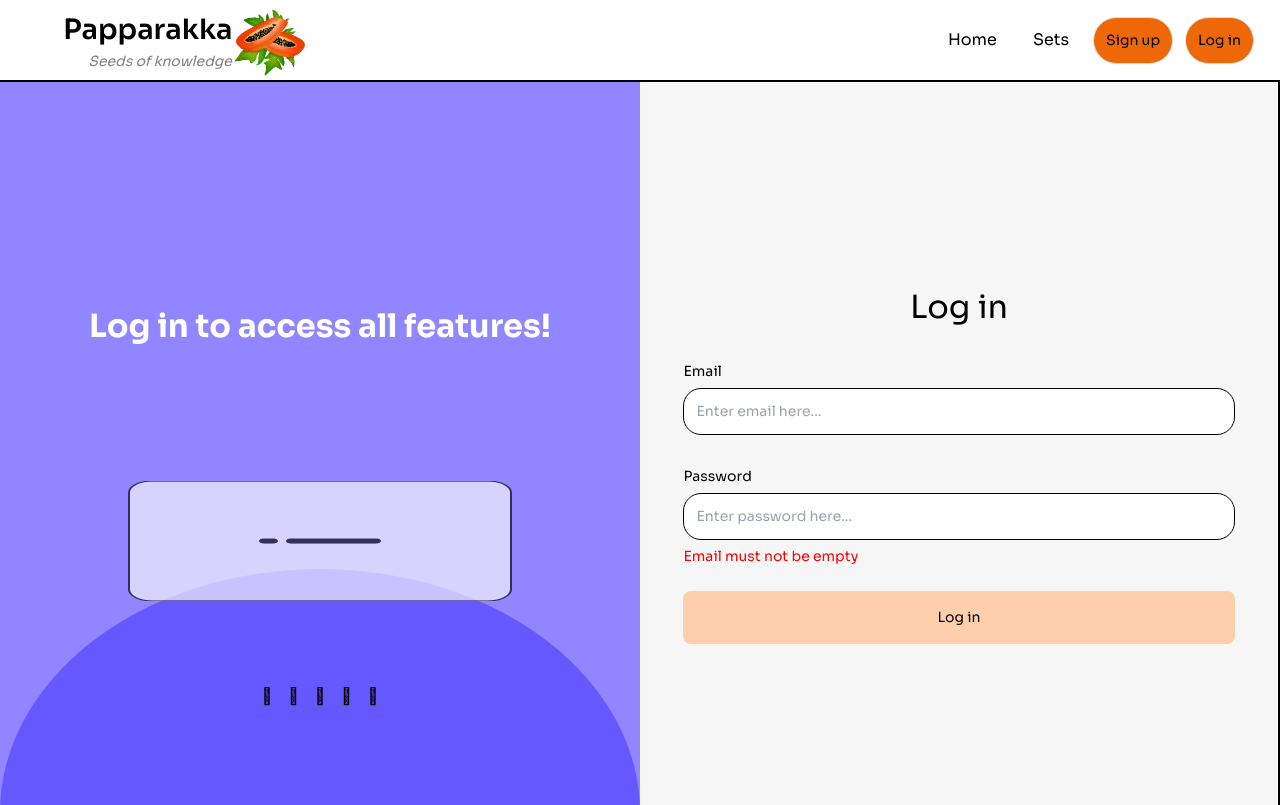
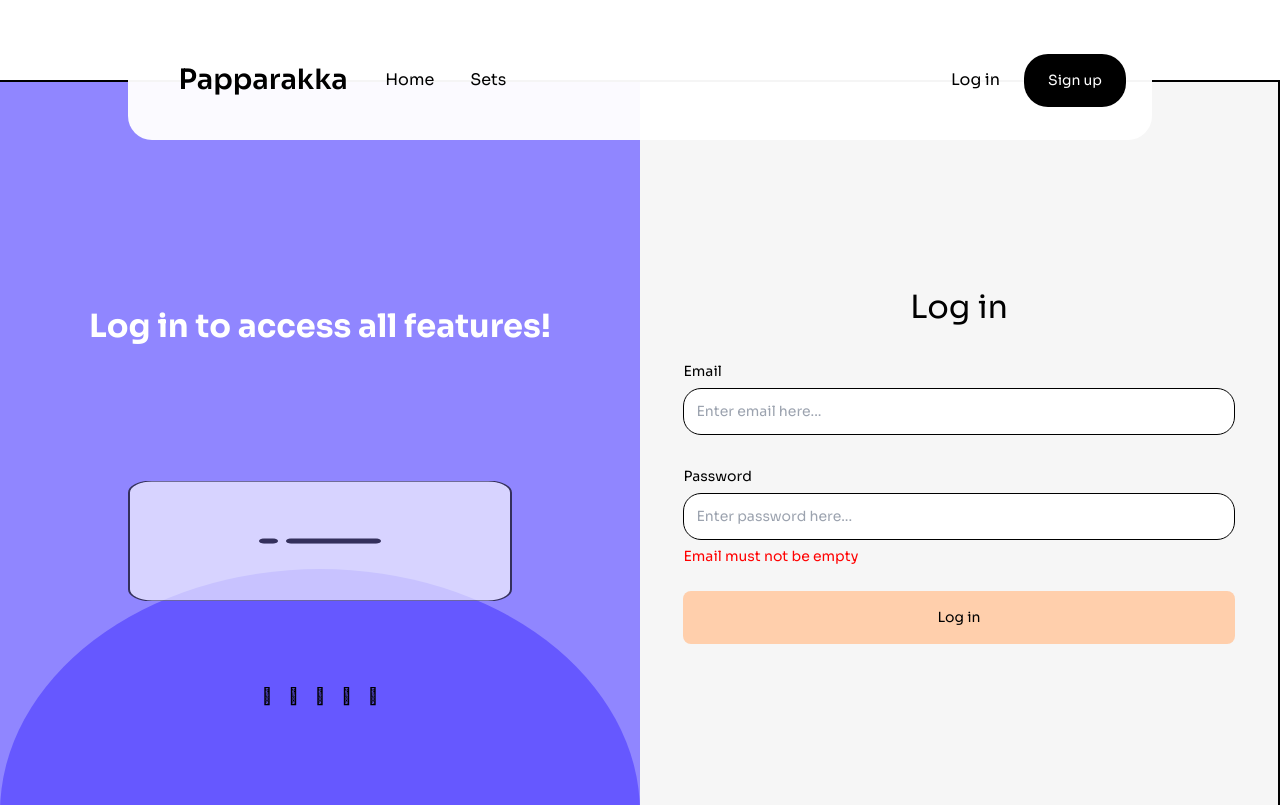
Before and after one commit to SuspenseFallback/paparakka, a React (Vite) app: page /login in a window 1280 px wide. Shown: the top 805 px of the page. Built offline with nearby package versions, Linux system fonts and the light colour scheme; no server answers.

Commit message:
feat: updated navbar

```diff
--- a/src/components/Navbar/Navbar.css
+++ b/src/components/Navbar/Navbar.css
@@ -25,47 +25,55 @@
   font-size: 5rem;
 }
 
+.nav-container {
+  width: 100vw;
+  height: 20vh;
+  display: flex;
+  justify-content: center;
+  align-items: center;
+
+  position: fixed;
+  top: 0;
+  left: 0;
+  z-index: 1000;
+}
+
 .nav {
   display: flex;
   flex-direction: row;
   justify-content: space-between;
   align-items: center;
 
-  /* background-color: var(--app-background-color-trans); */
-
-  width: 100vw;
-  height: 10vh;
-
-  position: fixed;
-  top: 0;
-  z-index: 1000;
+  width: 80vw;
+  height: 15vh;
 
   padding-right: 14px;
 
-  transition: 0.25s;
+  transition: transform 0.25s ease, opacity 0.25s ease, box-shadow 0.25s ease;
   animation: come-in-navbar 0.5s;
+
+  /* border-bottom: 1px solid var(--app-light-grey); */
+  background: rgba(255, 255, 255, 0.96);
+
+  border-radius: 24px;
 }
 
 .nav.scrolled {
-  border-bottom: 2px solid var(--app-light-grey);
+   backdrop-filter: blur(12px);
+  -webkit-backdrop-filter: blur(12px);
+  box-shadow: 0 8px 24px rgba(0, 0, 0, 0.08);
 }
 
-.nav:not(.scrolled) .frost {
-  display: none;
-  transition: all 0.25s;
+.nav.hidden {
+  transform: translateY(-110%);
+  opacity: 0;
+  pointer-events: none;
 }
 
-.nav.scrolled .frost {
-  position: absolute;
-  top: 0;
-  left: 0;
-  right: 0;
-  bottom: 0;
-  z-index: 1001;
-
-  background-color: #f1f1f18b;
-  filter: blur(3px);
-  transition: all 0.25s;
+.nav.visible {
+  transform: translateY(0);
+  opacity: 1;
+  pointer-events: auto;
 }
 
 .nav .logo-container {
@@ -109,6 +117,17 @@
 
 /* list of items */
 
+
+.right-nav-items {
+  display: flex;
+  height: 8vh;
+  align-items: center;
+  justify-content: flex-end;
+  z-index: 1001;
+  margin-left: 2vw;
+}
+
+
 .nav-items {
   display: flex;
   height: 8vh;
@@ -117,7 +136,7 @@
   z-index: 1001;
 }
 
-.nav .nav-items .nav-item {
+.nav  .nav-item {
   float: right;
   padding: 12px;
   transition: all 0.25s;
@@ -126,22 +145,33 @@
   cursor: pointer;
 }
 
-.nav .nav-items .nav-item .nav-switch {
+.nav  .nav-item .nav-switch {
   display: flex;
   justify-content: center;
   align-items: center;
 }
 
-.nav .nav-items .nav-item.nav-button {
-  display: inline;
+
+.nav  .nav-item.nav-button:hover {
+   transform: scale(1.1);
 }
 
-.nav .nav-items .nav-item.nav-button {
+
+.nav  .nav-item.nav-button .nav-link {
+  color: white;
+}
+
+.nav  .nav-item.nav-button {
+   display: inline;
+  background-color: #000;
   font-size: 14px;
+
+  padding: 16px 24px;
+
   color: var(--app-primary-text-color);
 }
 
-.nav .nav-items .nav-item .nav-link {
+.nav  .nav-item .nav-link {
   color: var(--app-primary-text-color);
   text-decoration: none;
   font-family: "Lexend";
@@ -184,7 +214,7 @@
 }
 
 .nav .hidden {
-  display: none !important;
+  /* display: none !important; */
   transition: all 1s;
 }
 
@@ -235,53 +265,88 @@
 
 /* user menu styling */
 
+.nav .nav-user {
+  position: relative;
+  padding: 10px 14px;
+  border: 1px solid transparent;
+  border-radius: 999px;
+  transition: all 0.2s ease;
+}
+
+.nav .nav-user:hover,
+.nav .nav-user.open {
+  background: rgba(255, 255, 255, 0.72);
+  border-color: rgba(15, 23, 42, 0.08);
+  box-shadow: 0 10px 24px rgba(15, 23, 42, 0.08);
+}
+
+.menu-container {
+  position: relative;
+  display: inline-flex;
+  align-items: center;
+}
+
+.nav .nav-user .nav-user-trigger {
+  display: flex;
+  align-items: center;
+  gap: 8px;
+  margin: 0;
+  font-weight: 600;
+}
+
 .nav .user-menu {
-  position: fixed;
-  top: 11vh;
-  right: 1vw;
-
-  border: 2px solid var(--app-light-grey);
-
-  width: 15vw;
-
+  position: absolute;
+  top: calc(100% + 10px);
+  right: 0;
+  min-width: 220px;
+  padding: 8px;
   display: flex;
   flex-direction: column;
+  gap: 4px;
+  border: 1px solid rgba(15, 23, 42, 0.08);
+  background: rgba(255, 255, 255, 0.96);
+  backdrop-filter: blur(16px);
+  -webkit-backdrop-filter: blur(16px);
+  border-radius: 18px;
+  box-shadow: 0 16px 40px rgba(15, 23, 42, 0.12);
+  overflow: hidden;
+  max-height: 0;
+  opacity: 0;
+  transform: translateY(-6px);
+  pointer-events: none;
+  transition: max-height 0.25s ease, opacity 0.25s ease, transform 0.25s ease;
+  z-index: 1100;
+}
 
-  background-color: var(--app-primary-color);
-
-  border-radius: 24px;
-  transition: all 0.5s;
+.nav .user-menu.visible {
+  max-height: 260px;
+  opacity: 1;
+  transform: translateY(0);
+  pointer-events: auto;
 }
 
 .nav .user-menu.hidden {
-  display: block !important;
-  right: -20vw;
+  max-height: 0;
   opacity: 0;
-}
-
-.nav .user-menu .user-link:nth-child(1) {
-  border-radius: 24px 24px 0 0;
-}
-
-.nav .user-menu .user-link:last-child {
-  border-radius: 0 0 24px 24px;
+  transform: translateY(-6px);
+  pointer-events: none;
 }
 
 .nav .user-menu .user-link {
   width: 100%;
-
-  background-color: var(--app-primary-color);
-
+  background: transparent;
   display: flex;
   flex-direction: row;
   justify-content: space-between;
+  align-items: center;
+  padding: 12px 14px;
+  border-radius: 12px;
+  transition: background 0.2s ease, transform 0.2s ease;
+}
 
-  padding: 12px 16px;
-
-  transition: all 0.5s;
-}
 .nav .user-menu .user-link:hover {
-  background-color: var(--app-primary-hover-color);
+  background: rgba(15, 23, 42, 0.05);
+  transform: translateX(2px);
 }
 
 .nav .user-menu .user-link p {
@@ -301,7 +366,8 @@
 .nav .user-menu .divider {
   width: 100%;
   height: 1px;
-  background-color: #7e7e7e;
+  background-color: rgba(15, 23, 42, 0.12);
+  margin: 4px 0;
 }
 
 /* sidebar styling */
--- a/src/components/Navbar/Navbar.jsx
+++ b/src/components/Navbar/Navbar.jsx
@@ -18,8 +18,8 @@ const Navbar = () => {
   const [user, set_user] = useState(null);
   const [is_user_items, set_is_user_items] = useState(false);
   const [is_responsive_menu, set_responsive_menu] = useState(false);
-  const [is_active, set_is_active] = useState(false);
-  const [scrolled, set_scrolled] = useState(false);
+  const [navVisible, set_navVisible] = useState(true);
+  const [isScrolled, set_isScrolled] = useState(false);
 
   useEffect(() => {
     // getUser uses onAuthStateChanged, which is a listener.
@@ -56,13 +56,25 @@ const Navbar = () => {
   };
 
   useEffect(() => {
-    window.addEventListener("scroll", () => {
-      if (window.scrollY > 100) {
-        set_scrolled(true);
+    let lastScrollY = 0;
+
+    const handleScroll = () => {
+      const currentScrollY = window.scrollY;
+      const scrolledPastTop = currentScrollY > 5;
+
+      set_isScrolled(scrolledPastTop);
+
+      if (currentScrollY > lastScrollY && currentScrollY > 0) {
+        set_navVisible(false);
       } else {
-        set_scrolled(false);
+        set_navVisible(true);
       }
-    });
+
+      lastScrollY = currentScrollY;
+    };
+
+    window.addEventListener("scroll", handleScroll, { passive: true });
+    return () => window.removeEventListener("scroll", handleScroll);
   }, []);
 
   return (
@@ -70,7 +82,6 @@ const Navbar = () => {
       <motion.div
         className={
           "app-container light-theme"
-          // "app-container" + (dark_theme ? " dark-theme" : " light-theme")
         }
       >
         {loading ? (
@@ -79,32 +90,17 @@ const Navbar = () => {
           </>
         ) : (
           <>
-            <div
-              className={
-                "nav " +
-                (is_active ? "active" : "") +
-                (scrolled ? "scrolled" : "")
-              }
-            >
-              <div className="frost"></div>
+            <div className="nav-container">
+            <div className={"nav " + (navVisible ? "visible" : "hidden") + (isScrolled ? " scrolled" : "")}>
               <div
                 className="logo-container"
                 onClick={() => (user ? navigate("/dashboard") : navigate("/"))}
               >
                 <div className="text-container">
                   <p className="nav-logo">Papparakka</p>
-                  <p className="nav-caption">Seeds of knowledge</p>
                 </div>
-                <img className="img" src={logo} />
-              </div>
 
-              <div className="nav-items">
-                {/* <div className="nav-item nav-switch">
-                  <Switch
-                    isOn={dark_theme}
-                    handleToggle={() => set_dark_theme(!dark_theme)}
-                  />
-                </div> */}
+              <div className="right-nav-items">
                 <div
                   className="nav-item nav-hide hover-underline"
                   onClick={() => goToLink(user ? "/dashboard" : "/")}
@@ -121,6 +117,17 @@ const Navbar = () => {
                     Sets
                   </NavLink>
                 </div>
+                </div>
+              </div>
+
+              <div className="nav-items">
+                {/* <div className="nav-item nav-switch">
+                  <Switch
+                    isOn={dark_theme}
+                    handleToggle={() => set_dark_theme(!dark_theme)}
+                  />
+                </div> */}
+
                 {user ? (
                   <>
                     <div
@@ -131,11 +138,16 @@ const Navbar = () => {
                         Create a new set <span className="pi pi-plus"></span>
                       </NavLink>
                     </div>
-                    <div
-                      className="nav-item nav-hide nav-user"
-                      onClick={() => set_is_user_items(!is_user_items)}
+
+                    <div className="menu-container"
+                    onMouseEnter={() => set_is_user_items(true)}
+                    onMouseLeave={() => set_is_user_items(false)}
                     >
-                      <p className="nav-link">
+                      <div
+                        className="nav-item nav-hide nav-user"
+
+                      >
+                      <p className="nav-link nav-user-trigger">
                         {user.username}{" "}
                         <span
                           className={
@@ -145,9 +157,8 @@ const Navbar = () => {
                         ></span>
                       </p>
                       <div
-                        className={
-                          "user-menu " + (is_user_items ? "" : "hidden")
-                        }
+                        className={"user-menu " + (is_user_items ? "visible" : "hidden")}
+                        onClick={(e) => e.stopPropagation()}
                       >
                         <div
                           className="user-link"
@@ -180,11 +191,21 @@ const Navbar = () => {
                         </div>
                       </div>
                     </div>
+                    </div>
                   </>
                 ) : (
                   <>
+                  <div
+                      className="nav-item nav-hide hover-underline"
+                      onClick={() => goToLink("/login")}
+                    >
+                      {" "}
+                      <NavLink className="nav-link" to="login">
+                        Log in
+                      </NavLink>
+                    </div>
                     <div
-                      className="nav-item nav-hide nav-button button"
+                      className="nav-item nav-hide nav-button ="
                       onClick={() => goToLink("/signup")}
                     >
                       {" "}
@@ -192,15 +213,7 @@ const Navbar = () => {
                         Sign up
                       </NavLink>
                     </div>
-                    <div
-                      className="nav-item nav-hide nav-button button"
-                      onClick={() => goToLink("/login")}
-                    >
-                      {" "}
-                      <NavLink className="nav-link" to="login">
-                        Log in
-                      </NavLink>
-                    </div>
+
                   </>
                 )}
                 <div
@@ -256,6 +269,7 @@ const Navbar = () => {
                 </div>
               </div>
             </div>
+            </div>
             <div
               className={is_responsive_menu ? "overlay" : ""}
               onClick={() => set_responsive_menu(false)}
```
